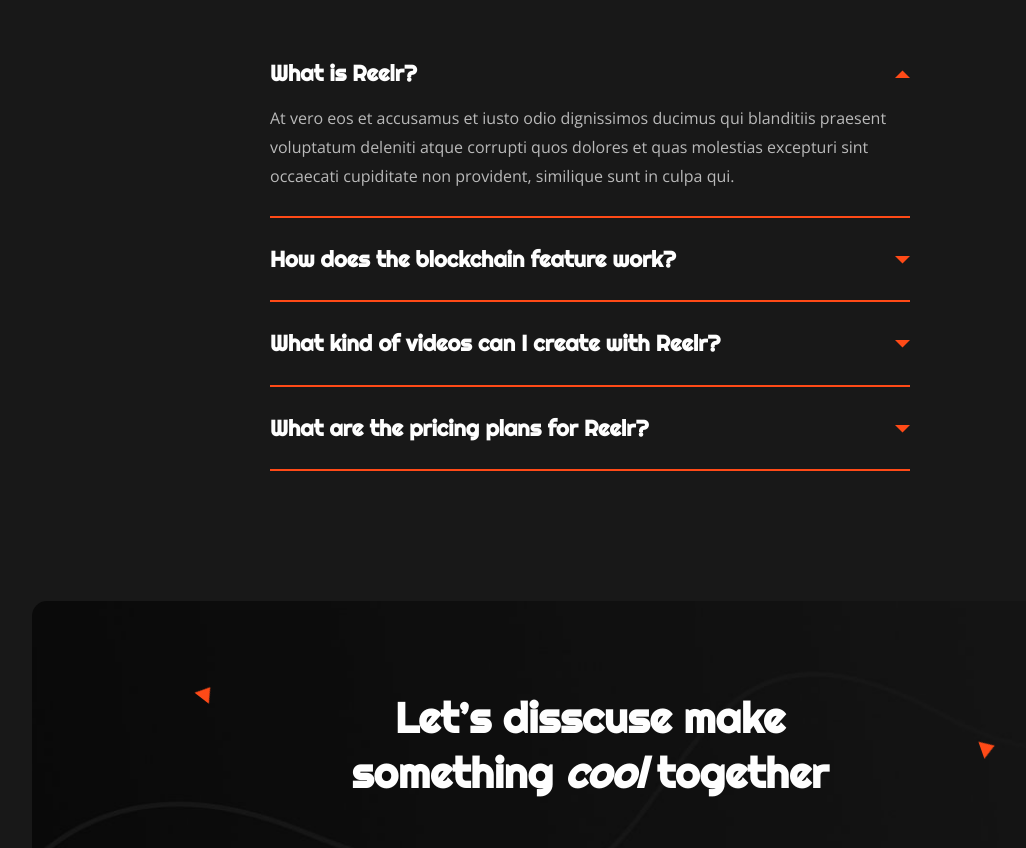
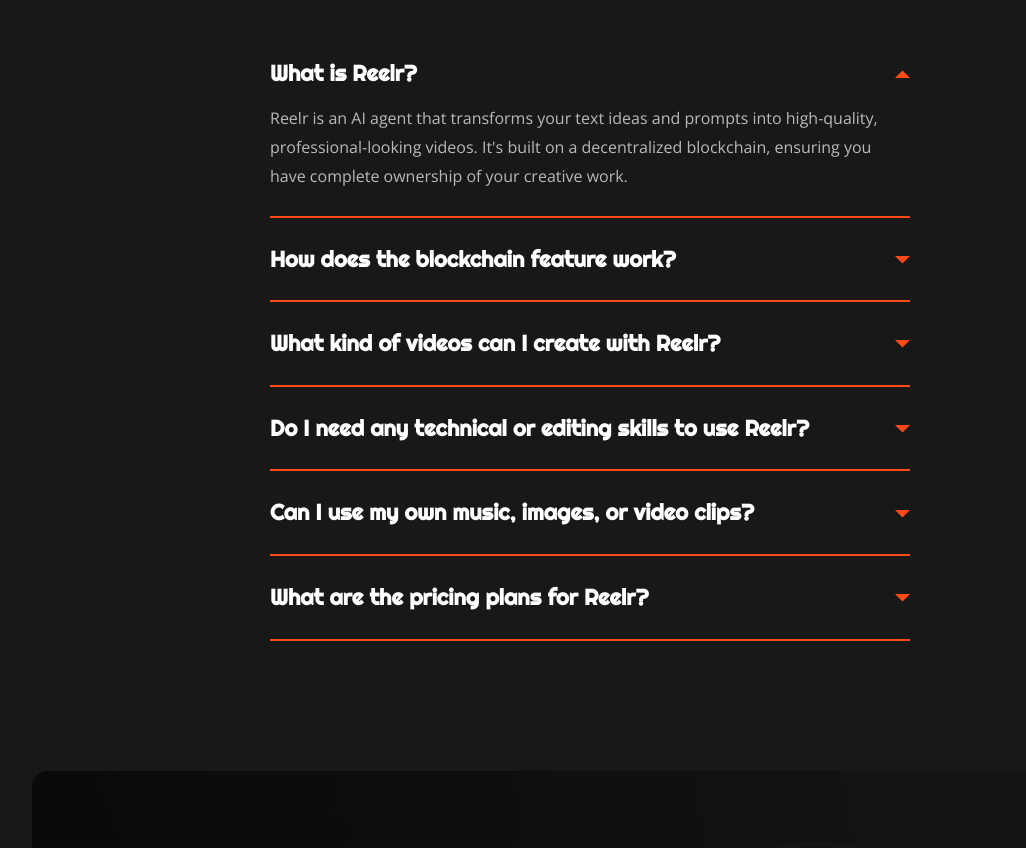
Before and after one commit to DegentsAI/reelr, a plain HTML site: page index.html in a window 1280 px wide. Shown: the part 3419-4267 px from the top of the page, without its empty margins (50-1076 px from the left). Drawn offline with nearby package versions, Linux system fonts and the light colour scheme.

Commit message:
chore: faq updates

```diff
--- a/index.html
+++ b/index.html
@@ -201,7 +201,7 @@
               </span>
             </div>
             <div class="cs-accordian_body">
-              <p>At vero eos et accusamus et iusto odio dignissimos ducimus qui blanditiis praesent voluptatum deleniti atque corrupti quos dolores et quas molestias excepturi sint occaecati cupiditate non provident, similique sunt in culpa qui.</p>
+              <p>Reelr is an AI agent that transforms your text ideas and prompts into high-quality, professional-looking videos. It's built on a decentralized blockchain, ensuring you have complete ownership of your creative work.</p>
             </div>
           </div><!-- .cs-accordian -->
           <div class="cs-accordian">
@@ -214,7 +214,7 @@
               </span>
             </div>
             <div class="cs-accordian_body">
-              <p>At vero eos et accusamus et iusto odio dignissimos ducimus qui blanditiis praesent voluptatum deleniti atque corrupti quos dolores et quas molestias excepturi sint occaecati cupiditate non provident, similique sunt in culpa qui.</p>
+              <p>Every video, character, and asset you create with Reelr is a digital asset secured on the blockchain. This process creates an immutable, verifiable record of your creation, protecting it from being copied, stolen, or altered without your permission.</p>
             </div>
           </div><!-- .cs-accordian -->
           <div class="cs-accordian">
@@ -227,10 +227,36 @@
               </span>
             </div>
             <div class="cs-accordian_body">
-              <p>At vero eos et accusamus et iusto odio dignissimos ducimus qui blanditiis praesent voluptatum deleniti atque corrupti quos dolores et quas molestias excepturi sint occaecati cupiditate non provident, similique sunt in culpa qui.</p>
+              <p>You can create a wide range of videos, including social media content (Reels, TikToks, Stories), promotional videos, explainer videos, animated stories, and more. Our AI is versatile enough to adapt to a variety of video styles and formats.</p>
             </div>
           </div><!-- .cs-accordian -->
           <div class="cs-accordian">
+            <div class="cs-accordian_head">
+              <h2 class="cs-accordian_title">Do I need any technical or editing skills to use Reelr?</h2>
+              <span class="cs-accordian_toggle cs-accent_color">
+                <svg width="15" height="8" viewBox="0 0 15 8" fill="none" xmlns="http://www.w3.org/2000/svg">
+                  <path d="M0 0L7.5 7.5L15 0H0Z" fill="currentColor"/>
+                </svg>
+              </span>
+            </div>
+            <div class="cs-accordian_body">
+              <p>Not at all! Reelr is designed for everyone. Our AI handles the scriptwriting, character design, and video production, so you can focus on the creative idea. You can also easily customize the final video with our intuitive, drag-and-drop editor.</p>
+            </div>
+          </div><!-- .cs-accordian -->
+            <div class="cs-accordian">
+            <div class="cs-accordian_head">
+              <h2 class="cs-accordian_title">Can I use my own music, images, or video clips?</h2>
+              <span class="cs-accordian_toggle cs-accent_color">
+                <svg width="15" height="8" viewBox="0 0 15 8" fill="none" xmlns="http://www.w3.org/2000/svg">
+                  <path d="M0 0L7.5 7.5L15 0H0Z" fill="currentColor"/>
+                </svg>
+              </span>
+            </div>
+            <div class="cs-accordian_body">
+              <p>Yes. While Reelr provides a vast library of assets, you can easily upload your own music, images, or video clips and integrate them into your projects.</p>
+            </div>
+          </div><!-- .cs-accordian -->
+            <div class="cs-accordian">
             <div class="cs-accordian_head">
               <h2 class="cs-accordian_title">What are the pricing plans for Reelr?</h2>
               <span class="cs-accordian_toggle cs-accent_color">
@@ -240,7 +266,7 @@
               </span>
             </div>
             <div class="cs-accordian_body">
-              <p>At vero eos et accusamus et iusto odio dignissimos ducimus qui blanditiis praesent voluptatum deleniti atque corrupti quos dolores et quas molestias excepturi sint occaecati cupiditate non provident, similique sunt in culpa qui.</p>
+              <p>Reelr offers several plans, including a free tier to get you started. Our subscription plans provide access to advanced features, high-definition exports, and increased usage limits. Visit our [Pricing page] for more details.</p>
             </div>
           </div><!-- .cs-accordian -->
 
```
